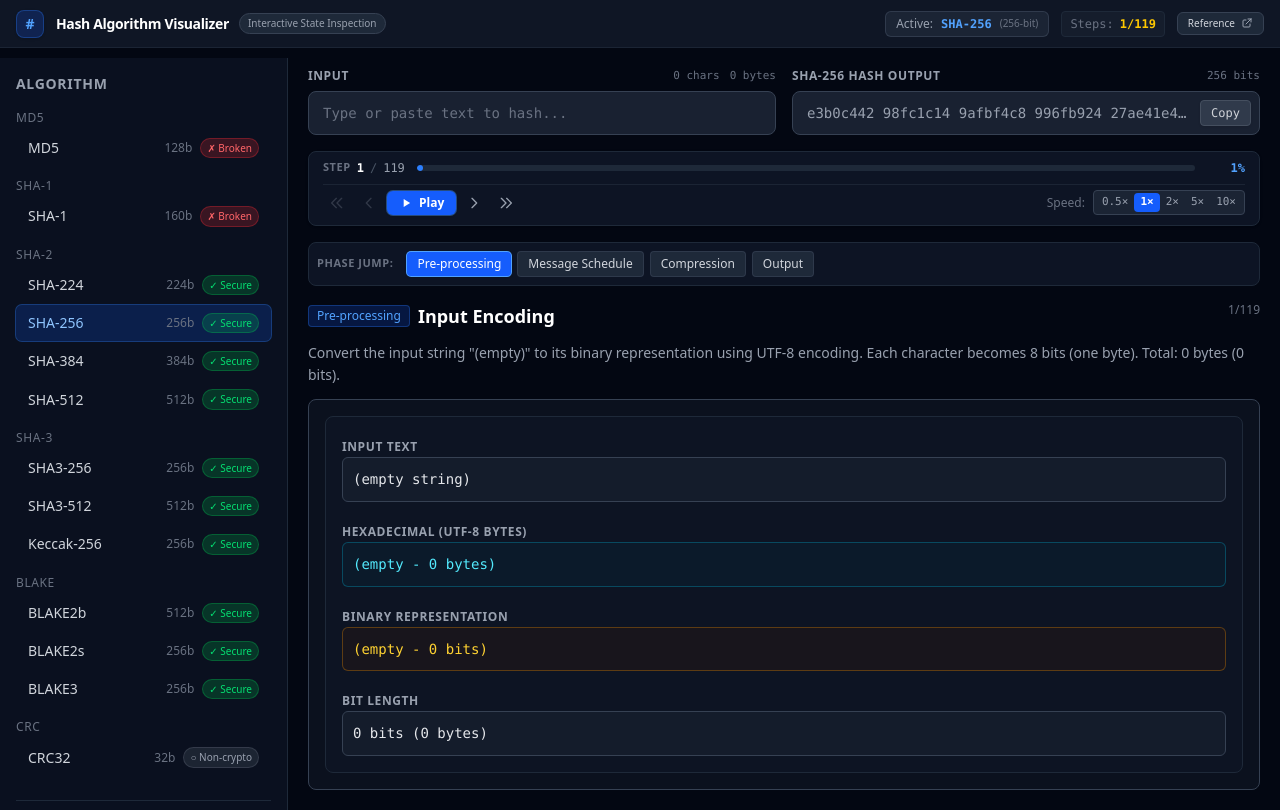
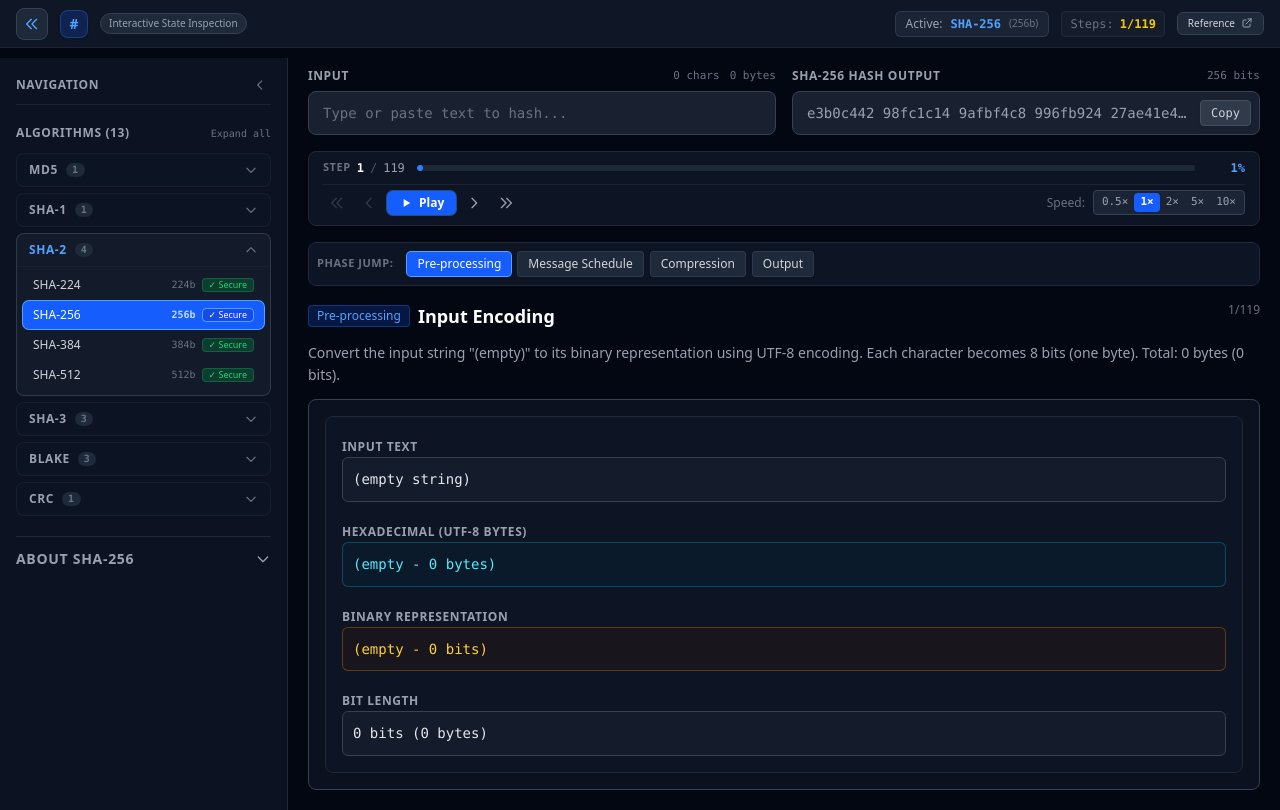
Before and after one commit to Altinate/algo-lab, a React (Vite) app: page / in a window 1280 px wide. Built offline with nearby package versions, Linux system fonts and the light colour scheme.

Commit message:
feat(ui): Add collapsible family accordions and full sidebar hide/show toggle with smooth transition

```diff
--- a/src/App.tsx
+++ b/src/App.tsx
@@ -1,4 +1,4 @@
-import React from 'react';
+import React, { useState, useEffect } from 'react';
 import { useHashEngine } from './hooks/useHashEngine';
 import { usePlayback } from './hooks/usePlayback';
 import AlgorithmSelector from './components/AlgorithmSelector';
@@ -12,6 +12,38 @@ export default function App() {
   const engine = useHashEngine();
   const playback = usePlayback(engine.steps.length);
 
+  // Persistent sidebar show/hide state
+  const [sidebarOpen, setSidebarOpen] = useState<boolean>(() => {
+    try {
+      const saved = localStorage.getItem('hash_sidebar_open');
+      return saved !== 'false';
+    } catch {
+      return true;
+    }
+  });
+
+  const toggleSidebar = () => {
+    setSidebarOpen((prev) => {
+      const next = !prev;
+      try {
+        localStorage.setItem('hash_sidebar_open', String(next));
+      } catch {}
+      return next;
+    });
+  };
+
+  // Keyboard shortcut (Ctrl+B / Cmd+B) to toggle sidebar
+  useEffect(() => {
+    const handleKeyDown = (e: KeyboardEvent) => {
+      if ((e.ctrlKey || e.metaKey) && e.key.toLowerCase() === 'b') {
+        e.preventDefault();
+        toggleSidebar();
+      }
+    };
+    window.addEventListener('keydown', handleKeyDown);
+    return () => window.removeEventListener('keydown', handleKeyDown);
+  }, []);
+
   const currentStepData =
     engine.steps.length > 0 ? engine.steps[playback.currentStep] ?? null : null;
 
@@ -24,37 +56,62 @@ export default function App() {
   return (
     <div className="min-h-screen bg-gray-950 text-gray-100 flex flex-col antialiased selection:bg-blue-500/30 selection:text-blue-200">
       {/* ─── Compact Top Header Bar ──────────────────────────────────────── */}
-      <header className="sticky top-0 z-30 flex h-12 shrink-0 items-center justify-between border-b border-gray-800/80 bg-gray-900/95 px-4 backdrop-blur">
-        {/* Left: Brand / Title */}
-        <div className="flex items-center gap-3">
+      <header className="sticky top-0 z-30 flex h-12 shrink-0 items-center justify-between border-b border-gray-800/80 bg-gray-900/95 px-3 sm:px-4 backdrop-blur">
+        {/* Left: Sidebar Toggle + Brand / Title */}
+        <div className="flex items-center gap-2 sm:gap-3">
+          {/* Sidebar Toggle Button */}
+          <button
+            onClick={toggleSidebar}
+            className={`flex h-8 w-8 items-center justify-center rounded-lg border transition-all ${
+              sidebarOpen
+                ? 'border-gray-700 bg-gray-800 text-blue-400 hover:bg-gray-700'
+                : 'border-blue-500/50 bg-blue-600/20 text-blue-300 hover:bg-blue-600/30 ring-1 ring-blue-500/30'
+            }`}
+            title={`${sidebarOpen ? 'Hide' : 'Show'} Sidebar (Ctrl+B)`}
+          >
+            <svg
+              className="h-4 w-4"
+              fill="none"
+              viewBox="0 0 24 24"
+              stroke="currentColor"
+              strokeWidth={2}
+            >
+              {sidebarOpen ? (
+                <path strokeLinecap="round" strokeLinejoin="round" d="M11 19l-7-7 7-7m8 14l-7-7 7-7" />
+              ) : (
+                <path strokeLinecap="round" strokeLinejoin="round" d="M4 6h16M4 12h16M4 18h16" />
+              )}
+            </svg>
+          </button>
+
           <div className="flex h-7 w-7 items-center justify-center rounded-lg bg-blue-600/20 border border-blue-500/30 text-blue-400 font-bold text-sm shadow-sm">
             #
           </div>
           <div className="flex items-center gap-2.5">
-            <h1 className="text-sm font-bold tracking-tight text-white">
-              Hash Algorithm Visualizer
+            <h1 className="text-sm font-bold tracking-tight text-white hidden xs:inline-block">
+              Hash Visualizer
             </h1>
-            <span className="hidden sm:inline-block rounded-full bg-gray-800 px-2 py-0.5 text-[10px] font-medium text-gray-400 border border-gray-700">
+            <span className="hidden md:inline-block rounded-full bg-gray-800 px-2 py-0.5 text-[10px] font-medium text-gray-400 border border-gray-700">
               Interactive State Inspection
             </span>
           </div>
         </div>
 
         {/* Center/Right: Active Algorithm Badge & Quick Status */}
-        <div className="flex items-center gap-3">
+        <div className="flex items-center gap-2 sm:gap-3">
           {engine.algorithm && (
-            <div className="flex items-center gap-2 rounded-md bg-gray-800/80 px-2.5 py-1 border border-gray-700/80 text-xs">
-              <span className="text-gray-400">Active:</span>
+            <div className="flex items-center gap-1.5 sm:gap-2 rounded-md bg-gray-800/80 px-2 sm:px-2.5 py-1 border border-gray-700/80 text-xs">
+              <span className="text-gray-400 hidden sm:inline">Active:</span>
               <span className="font-bold text-blue-400 font-mono">
                 {engine.algorithm.info.name}
               </span>
               <span className="text-[10px] text-gray-500">
-                ({engine.algorithm.info.digestSize}-bit)
+                ({engine.algorithm.info.digestSize}b)
               </span>
             </div>
           )}
 
-          <div className="hidden md:flex items-center gap-1.5 text-xs text-gray-400 bg-gray-800/40 px-2 py-1 rounded border border-gray-800 font-mono">
+          <div className="hidden lg:flex items-center gap-1.5 text-xs text-gray-400 bg-gray-800/40 px-2 py-1 rounded border border-gray-800 font-mono">
             <span className="text-gray-500">Steps:</span>
             <span className="font-bold text-yellow-400">
               {engine.steps.length > 0 ? `${playback.currentStep + 1}/${engine.steps.length}` : '0'}
@@ -67,7 +124,7 @@ export default function App() {
             rel="noopener noreferrer"
             className="flex items-center gap-1.5 rounded-md border border-gray-700 bg-gray-800 px-2.5 py-1 text-xs text-gray-300 hover:bg-gray-700 hover:text-white transition-colors"
           >
-            <span className="text-[10px]">Reference</span>
+            <span className="text-[10px] hidden sm:inline">Reference</span>
             <svg className="w-3 h-3 text-gray-400" fill="none" viewBox="0 0 24 24" stroke="currentColor">
               <path strokeLinecap="round" strokeLinejoin="round" strokeWidth={2} d="M10 6H6a2 2 0 00-2 2v10a2 2 0 002 2h10a2 2 0 002-2v-4M14 4h6m0 0v6m0-6L10 14" />
             </svg>
@@ -76,9 +133,32 @@ export default function App() {
       </header>
 
       {/* ─── Two-Region App Layout: Sticky Sidebar + Fluid Width Main ───── */}
-      <div className="flex flex-1 overflow-hidden">
-        {/* ─── Left Sidebar: Pinned / Sticky with independent scroll ──── */}
-        <aside className="w-64 xl:w-72 shrink-0 border-r border-gray-800 bg-gray-900/60 flex flex-col h-[calc(100vh-3rem)] sticky top-12 overflow-y-auto p-4 space-y-6">
+      <div className="flex flex-1 overflow-hidden relative">
+        {/* ─── Left Sidebar: Collapsible with smooth transition ───────── */}
+        <aside
+          className={`shrink-0 bg-gray-900/70 flex flex-col h-[calc(100vh-3rem)] sticky top-12 overflow-y-auto transition-all duration-300 ease-in-out z-20 ${
+            sidebarOpen
+              ? 'w-64 xl:w-72 p-4 border-r border-gray-800 opacity-100 pointer-events-auto'
+              : 'w-0 p-0 border-r-0 opacity-0 pointer-events-none overflow-hidden'
+          }`}
+        >
+          {sidebarOpen && (
+            <div className="space-y-5 min-w-[230px]">
+              <div className="flex items-center justify-between pb-2 border-b border-gray-800/80">
+                <span className="text-xs font-bold uppercase tracking-wider text-gray-400">
+                  Navigation
+                </span>
+                <button
+                  onClick={toggleSidebar}
+                  className="rounded p-1 text-gray-500 hover:bg-gray-800 hover:text-gray-300 transition-colors"
+                  title="Collapse sidebar (Ctrl+B)"
+                >
+                  <svg className="w-3.5 h-3.5" fill="none" viewBox="0 0 24 24" stroke="currentColor">
+                    <path strokeLinecap="round" strokeLinejoin="round" strokeWidth={2} d="M15 19l-7-7 7-7" />
+                  </svg>
+                </button>
+              </div>
+
               <AlgorithmSelector
                 algorithmsByFamily={engine.algorithmsByFamily}
                 selectedAlgorithm={engine.algorithmName}
@@ -86,16 +166,33 @@ export default function App() {
               />
 
               {engine.algorithm && (
-            <div className="pt-4 border-t border-gray-800">
+                <div className="pt-3 border-t border-gray-800">
                   <AlgorithmInfoPanel info={engine.algorithm.info} />
+                </div>
+              )}
             </div>
           )}
         </aside>
 
         {/* ─── Main Content: Fluid Width (Takes 100% remaining space) ─── */}
-        <main className="flex-1 min-w-0 p-4 sm:p-5 overflow-y-auto space-y-4">
+        <main className="flex-1 min-w-0 p-3 sm:p-5 overflow-y-auto space-y-4 transition-all duration-300">
+          {/* Re-open Sidebar Floating Pill (when sidebar is hidden) */}
+          {!sidebarOpen && (
+            <div className="flex items-center gap-2">
+              <button
+                onClick={toggleSidebar}
+                className="inline-flex items-center gap-1.5 rounded-md border border-blue-500/40 bg-blue-950/40 px-2.5 py-1 text-xs font-medium text-blue-300 hover:bg-blue-900/50 hover:text-white transition-all shadow-sm"
+              >
+                <svg className="h-3.5 w-3.5" fill="none" viewBox="0 0 24 24" stroke="currentColor" strokeWidth={2}>
+                  <path strokeLinecap="round" strokeLinejoin="round" d="M9 5l7 7-7 7" />
+                </svg>
+                <span>Show Algorithm Sidebar</span>
+              </button>
+            </div>
+          )}
+
           {/* Top Panel: Input String + Live Hash Output */}
-          <div className="grid grid-cols-1 xl:grid-cols-2 gap-4 items-stretch">
+          <div className="grid grid-cols-1 xl:grid-cols-2 gap-3 sm:gap-4 items-stretch">
             <InputPanel input={engine.input} onInputChange={engine.setInput} />
 
             <HashOutput
--- a/src/components/AlgorithmSelector.tsx
+++ b/src/components/AlgorithmSelector.tsx
@@ -1,3 +1,4 @@
+import { useState, useEffect } from 'react';
 import type { AlgorithmPlugin } from '../algorithms/types';
 
 interface AlgorithmSelectorProps {
@@ -25,11 +26,66 @@ export default function AlgorithmSelector({
   selectedAlgorithm,
   onSelect,
 }: AlgorithmSelectorProps) {
+  // Find which family currently owns the selected algorithm
+  const findFamilyForAlgo = (algoName: string) => {
+    for (const [family, algos] of algorithmsByFamily.entries()) {
+      if (algos.some((a) => a.info.name === algoName)) {
+        return family;
+      }
+    }
+    return '';
+  };
+
+  const initialFamily = findFamilyForAlgo(selectedAlgorithm);
+
+  // Expanded state map for families (default: only selected algorithm's family is expanded)
+  const [expandedFamilies, setExpandedFamilies] = useState<Record<string, boolean>>(() => {
+    const map: Record<string, boolean> = {};
+    for (const family of algorithmsByFamily.keys()) {
+      map[family] = family === initialFamily;
+    }
+    return map;
+  });
+
+  // Ensure active family is expanded whenever selectedAlgorithm changes
+  useEffect(() => {
+    const activeFamily = findFamilyForAlgo(selectedAlgorithm);
+    if (activeFamily) {
+      setExpandedFamilies((prev) => ({
+        ...prev,
+        [activeFamily]: true,
+      }));
+    }
+  }, [selectedAlgorithm]);
+
+  const toggleFamily = (family: string) => {
+    setExpandedFamilies((prev) => ({
+      ...prev,
+      [family]: !prev[family],
+    }));
+  };
+
   return (
-    <div className="space-y-4">
-      <h2 className="text-sm font-semibold uppercase tracking-wider text-gray-400">
-        Algorithm
+    <div className="space-y-3">
+      <div className="flex items-center justify-between">
+        <h2 className="text-xs font-bold uppercase tracking-wider text-gray-400">
+          Algorithms ({Array.from(algorithmsByFamily.values()).flat().length})
         </h2>
+        <button
+          onClick={() => {
+            const allExpanded = Object.values(expandedFamilies).every(Boolean);
+            const next: Record<string, boolean> = {};
+            for (const f of algorithmsByFamily.keys()) {
+              next[f] = !allExpanded;
+            }
+            setExpandedFamilies(next);
+          }}
+          className="text-[10px] text-gray-500 hover:text-gray-300 font-mono transition-colors"
+          title="Expand/Collapse all"
+        >
+          {Object.values(expandedFamilies).every(Boolean) ? 'Collapse all' : 'Expand all'}
+        </button>
+      </div>
 
       {/* Mobile dropdown */}
       <div className="lg:hidden">
@@ -50,42 +106,89 @@ export default function AlgorithmSelector({
         </select>
       </div>
 
-      {/* Desktop sidebar list */}
-      <div className="hidden lg:block space-y-3">
-        {Array.from(algorithmsByFamily.entries()).map(([family, algos]) => (
-          <div key={family}>
-            <h3 className="mb-1 text-xs font-medium uppercase tracking-wider text-gray-500">
+      {/* Desktop Accordion List */}
+      <div className="hidden lg:block space-y-1.5">
+        {Array.from(algorithmsByFamily.entries()).map(([family, algos]) => {
+          const isExpanded = !!expandedFamilies[family];
+          const hasActiveChild = algos.some((a) => a.info.name === selectedAlgorithm);
+
+          return (
+            <div
+              key={family}
+              className={`rounded-lg border transition-all duration-200 ${
+                hasActiveChild
+                  ? 'border-gray-700/80 bg-gray-800/40'
+                  : 'border-gray-800/60 bg-gray-900/30'
+              }`}
+            >
+              {/* Family Accordion Header */}
+              <button
+                onClick={() => toggleFamily(family)}
+                className="flex w-full items-center justify-between px-3 py-2 text-left text-xs font-semibold uppercase tracking-wider text-gray-400 hover:text-gray-200 transition-colors"
+              >
+                <div className="flex items-center gap-2">
+                  <span className={hasActiveChild ? 'text-blue-400 font-bold' : ''}>
                     {family}
-            </h3>
-            <div className="space-y-0.5">
-              {algos.map((algo) => (
+                  </span>
+                  <span className="rounded-full bg-gray-800 px-1.5 py-0.2 text-[10px] text-gray-500 font-mono">
+                    {algos.length}
+                  </span>
+                </div>
+                <svg
+                  className={`h-3.5 w-3.5 text-gray-500 transition-transform duration-200 ${
+                    isExpanded ? 'rotate-180 text-gray-300' : ''
+                  }`}
+                  fill="none"
+                  viewBox="0 0 24 24"
+                  stroke="currentColor"
+                  strokeWidth={2}
+                >
+                  <path strokeLinecap="round" strokeLinejoin="round" d="M19 9l-7 7-7-7" />
+                </svg>
+              </button>
+
+              {/* Family Algorithm Items with smooth collapse */}
+              {isExpanded && (
+                <div className="px-1.5 pb-1.5 space-y-0.5 border-t border-gray-800/60 pt-1">
+                  {algos.map((algo) => {
+                    const isSelected = selectedAlgorithm === algo.info.name;
+                    return (
                       <button
                         key={algo.info.name}
                         onClick={() => onSelect(algo.info.name)}
-                  className={`flex w-full items-center justify-between rounded-md px-3 py-2 text-left text-sm transition-colors ${
-                    selectedAlgorithm === algo.info.name
-                      ? 'bg-blue-600/20 text-blue-300 ring-1 ring-blue-500/40'
-                      : 'text-gray-300 hover:bg-gray-700/50'
+                        className={`flex w-full items-center justify-between rounded-md px-2.5 py-1.5 text-left text-xs transition-all ${
+                          isSelected
+                            ? 'bg-blue-600 text-white font-semibold shadow-sm ring-1 ring-blue-400'
+                            : 'text-gray-300 hover:bg-gray-700/50 hover:text-white'
                         }`}
                       >
                         <span className="font-medium">{algo.info.name}</span>
-                  <span className="flex items-center gap-2">
-                    <span className="text-xs text-gray-500">
+                        <div className="flex items-center gap-1.5">
+                          <span
+                            className={`text-[10px] font-mono ${
+                              isSelected ? 'text-blue-200' : 'text-gray-500'
+                            }`}
+                          >
                             {algo.info.digestSize}b
                           </span>
                           <span
-                      className={`inline-flex items-center rounded-full border px-1.5 py-0.5 text-[10px] font-medium ${
-                        securityColors[algo.info.security]
+                            className={`inline-flex items-center rounded px-1.5 py-0.2 text-[9px] font-medium border ${
+                              isSelected
+                                ? 'bg-blue-700/80 border-blue-400 text-white'
+                                : securityColors[algo.info.security]
                             }`}
                           >
                             {securityLabels[algo.info.security]}
                           </span>
-                  </span>
+                        </div>
                       </button>
-              ))}
+                    );
+                  })}
                 </div>
+              )}
             </div>
-        ))}
+          );
+        })}
       </div>
     </div>
   );
```
Lines whose indentation alone changed are shown as unchanged.
